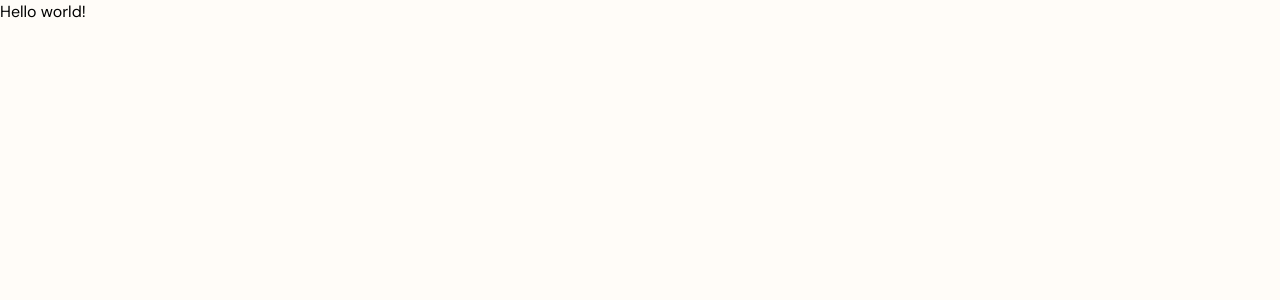
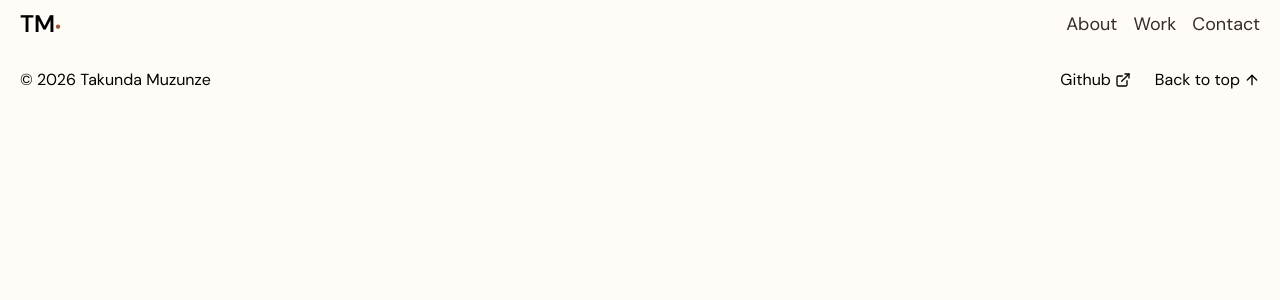
Before and after one commit to TakundaMuzunze/personal-website-v3, a Next.js app: page / in a window 1280 px wide. Shown: the top 300 px of the page. Built offline with nearby package versions, Linux system fonts and the light colour scheme.

Commit message:
feat: create header and footer component and add to page

```diff
--- a/src/app/layout.tsx
+++ b/src/app/layout.tsx
@@ -1,15 +1,21 @@
 import type { Metadata } from "next";
 import "./globals.css";
+import { Header } from "@/components/layout/Header";
+import { Footer } from "@/components/layout/Footer";
 
 export const metadata: Metadata = {
-  title: "Create Next App",
-  description: "Generated by create next app",
+  title: "Takunda Muzunze",
+  description: "Frontend Software Engineer portfolio",
 };
 
 export default function RootLayout({ children }: LayoutProps<"/">) {
   return (
     <html lang="en">
-      <body>{children}</body>
+      <body>
+        <Header />
+        {children}
+        <Footer />
+      </body>
     </html>
   );
 }
--- a/src/app/page.tsx
+++ b/src/app/page.tsx
@@ -1,7 +1,3 @@
 export default function Home() {
-  return (
-    <main>
-      <div>Hello world!</div>
-    </main>
-  );
+  return <main className="max-w-[1440px]"></main>;
 }
--- /dev/null
+++ b/src/components/layout/Footer.tsx
@@ -0,0 +1,24 @@
+import Link from "next/link";
+import { ArrowUp, ExternalLink } from "lucide-react";
+
+export function Footer() {
+  const currentYear = new Date().getFullYear();
+
+  return (
+    <footer className="mt-auto flex w-full items-center justify-between p-5">
+      <p>&copy; {currentYear} Takunda Muzunze</p>
+
+      <div className="flex items-center gap-6">
+        <Link href="https://www.github.com/TakundaMuzunze" target="_blank" className="inline-flex items-center gap-1">
+          Github
+          <ExternalLink size={16} />
+        </Link>
+
+        <button className="inline-flex items-center gap-1">
+          Back to top
+          <ArrowUp size={16} />
+        </button>
+      </div>
+    </footer>
+  );
+}
--- /dev/null
+++ b/src/components/layout/Header.tsx
@@ -0,0 +1,38 @@
+import Link from "next/link";
+
+const navItems = [
+  {
+    label: "About",
+    href: "#about",
+  },
+  {
+    label: "Work",
+    href: "#work",
+  },
+  {
+    label: "Contact",
+    href: "#contact",
+  },
+];
+
+export function Header() {
+  return (
+    <header className="flex w-full items-center justify-between px-5 py-2">
+      <Link href="/">
+        <h2 className="text-2xl font-semibold">
+          TM<span className="text-base text-accent">•</span>
+        </h2>
+      </Link>
+
+      <nav>
+        <ul className="flex items-center gap-4">
+          {navItems.map((item) => (
+            <li key={item.href} className="font-normal text-primary-text hover:text-primary-text/75 md:text-lg">
+              <Link href={item.href}>{item.label}</Link>
+            </li>
+          ))}
+        </ul>
+      </nav>
+    </header>
+  );
+}
```
